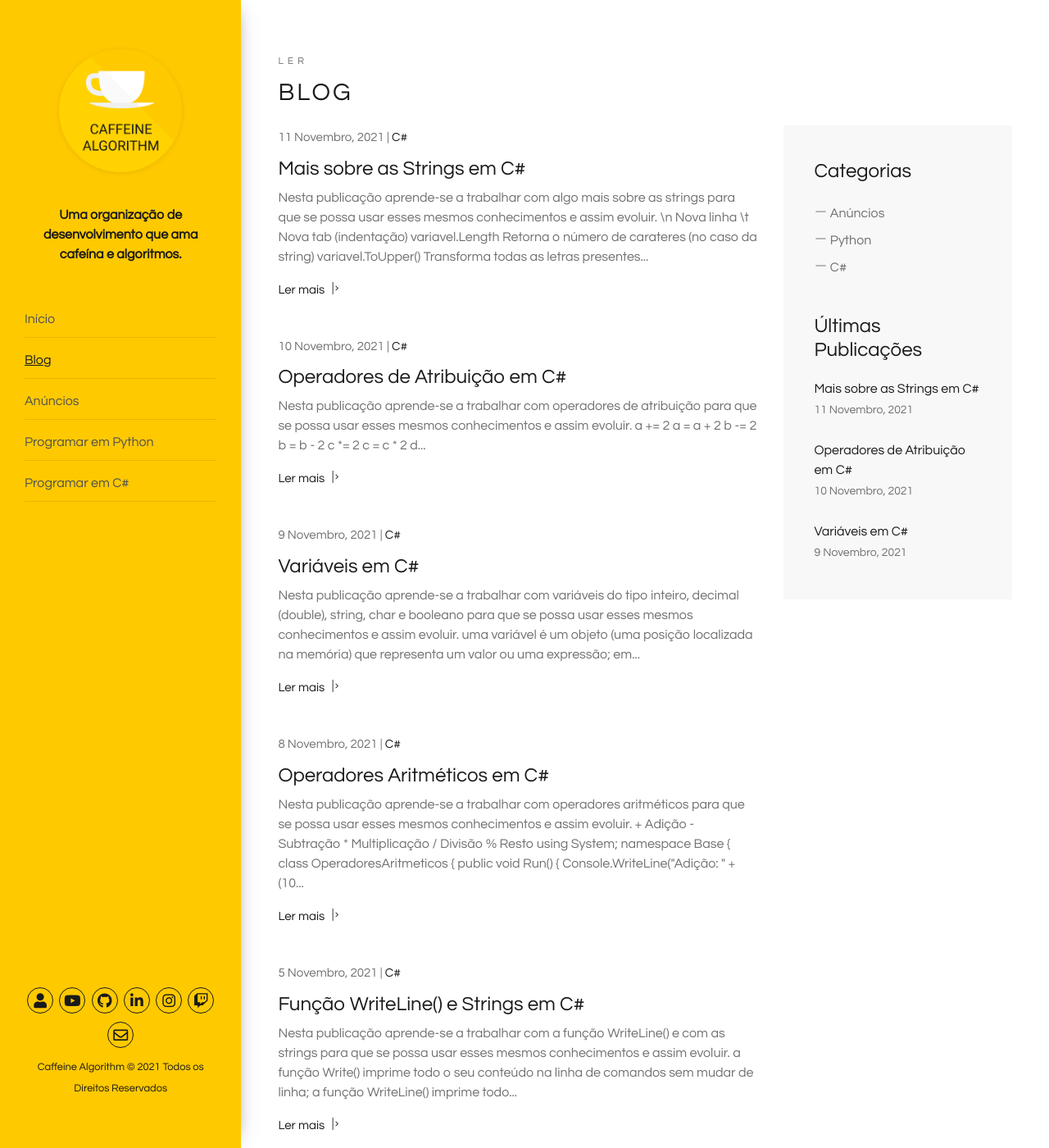
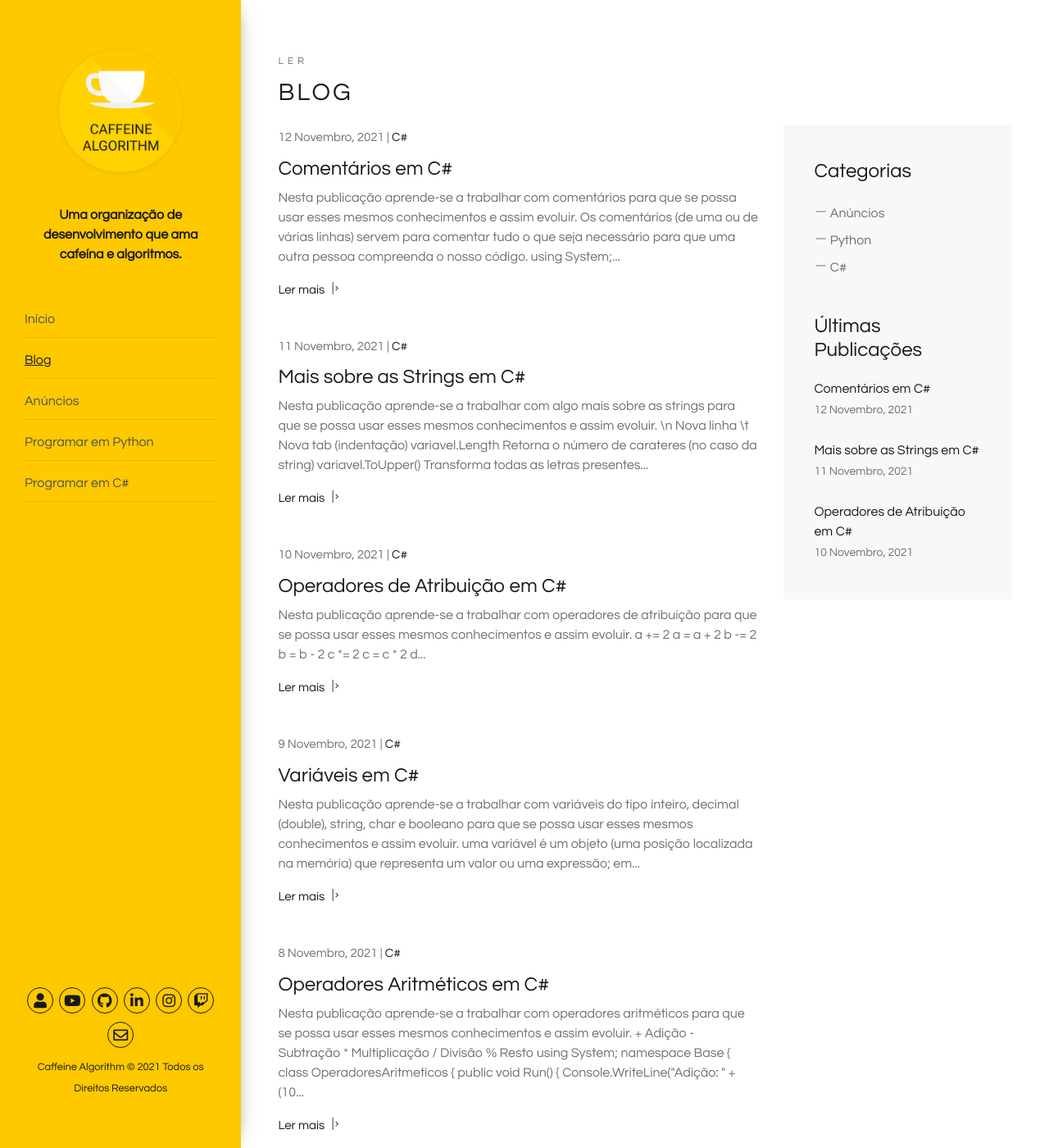
Before and after one commit to caffeinealgorithm/caffeinealgorithm.github.io, a Jekyll site: the page built from blog/index.html, in a window 1280 px wide and 1400 px high. Shown: the whole window at 82% size. Built offline with Jekyll 4.4.1, drawn with Linux system fonts in a browser that asks for light colours; the list of posts is cut into pages by our own code; some of the changed text lies outside the part shown.

Commit message:
Add 8º episode of the C# programming series

````diff
--- /dev/null
+++ b/_posts/2021-11-12-comentarios-em-csharp.md
@@ -0,0 +1,39 @@
+---
+layout: post
+excerpt: Blog
+title: 'Comentários em C#'
+description: 'Descobre como se trabalha com comentários na linguagem de programação C#. Obtém respostas às tuas dúvidas com a teoria e os exemplos apresentados.'
+keywords: 'c#, csharp, comentários, comentário, publicação'
+date: 2021-11-12
+categories: [C#]
+---
+
+Nesta publicação aprende-se a trabalhar com comentários para que se possa usar esses mesmos conhecimentos e assim evoluir.
+
+Os comentários (de uma ou de várias linhas) servem para comentar tudo o que seja necessário para que uma outra pessoa compreenda o nosso código.
+
+```csharp
+using System;
+
+namespace Base {
+  class Comentarios {
+    public void Run() {
+      // Eu sou um comentário.
+
+      Console.WriteLine("Eu sou uma string.");
+
+      /*
+        Eu também sou um comentário.
+        Eu faço parte deste mesmo comentário.
+        Continuo a fazer parte dele.
+      */
+
+      Console.WriteLine("Eu continuo a ser uma string.");
+    }
+  }
+}
+```
+
+Não te esqueças de [assistir ao vídeo](https://youtu.be/CFrR5_JH6Nw){:target="\_blank"} e podes sempre ler esta publicação [em inglês](https://nelsonsilvadev.com/blog/20211112/comments-in-csharp/){:target="\_blank"}.
+
+### _Happy coding!_
--- a/index.html
+++ b/index.html
@@ -73,7 +73,7 @@ keywords: organização, desenvolvimento, cafeína, algoritmos, publicações, v
       </div>
 
       <div class="row">
-        {% for video in site.csharp %} {% if video.id == "/csharp/7" %}
+        {% for video in site.csharp %} {% if video.id == "/csharp/8" %}
         <div
           class="col-xs-12 col-sm-3 col-sm-6 col-lg-6 col-xl-3 animate-box"
           data-animate-effect="fadeInLeft"
````
Also changed, not shown: _csharp/8.md (added, +5 -0 lines), assets/img/playlists/csharp/8.png (added).
